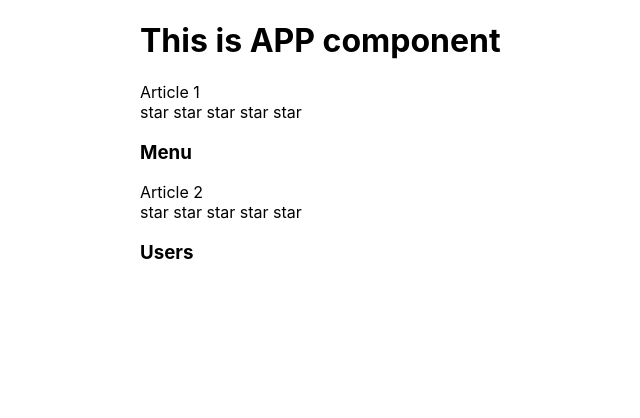
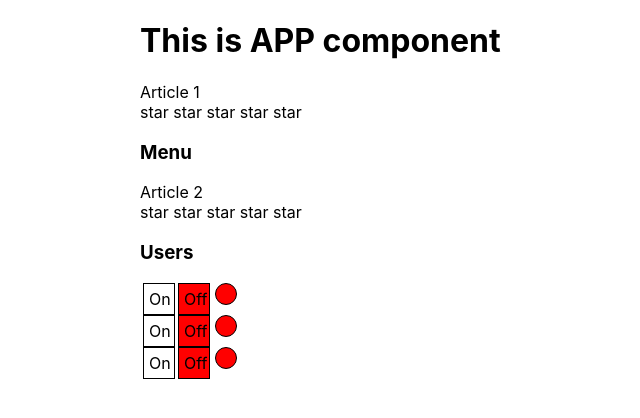
Before and after one commit to Nirweint/kabzda-kak-podrobno, a React (Create React App) app: page / in a window 1280 px wide. Shown: the top 418 px of the page, without its empty margins (200-840 px from the left). Built offline with nearby package versions, Linux system fonts and the light colour scheme.

Commit message:
08 hw finish

```diff
--- a/src/App.tsx
+++ b/src/App.tsx
@@ -2,9 +2,10 @@ import React, {useState} from 'react';
 import './App.css';
 import {Accordion} from "./components/Accordion/Accordion";
 import {Rating, RatingValueType} from "./components/Rating/Rating";
-import {OnOff} from "./components/onOff/OnOff";
+import {UncontrolledOnOff} from "./components/UncontrolledOnOff/UncontrolledOnOff";
 import {UncontrolledAccordion} from './components/UncontrolledAccordion/UncontrolledAccordion';
 import {UncontrolledRating} from './components/UncontrolledRating/UncontrolledRating';
+import {OnOff} from "./components/OnOff/OnOff";
 
 // function declaration
 function App() {
@@ -12,6 +13,7 @@ function App() {
 
     const [ratingValue, setRatingValue] = useState<RatingValueType>(0)
     const [accordionCollapsed, setAccordionCollapsed] = useState<boolean>(true)
+    const [onOfValue, setOnOfValue] = useState<boolean>(false)
 
     // return JSX!!!
     return (
@@ -32,9 +34,10 @@ function App() {
                 value={accordionCollapsed}
             />
 
-            {/*<OnOff/>*/}
-            {/*<OnOff/>*/}
-            {/*<OnOff/>*/}
+            <UncontrolledOnOff/>
+
+            <OnOff value={onOfValue} onClick={setOnOfValue}/>
+            <OnOff value={onOfValue} onClick={setOnOfValue}/>
 
             {/*<UncontrolledAccordion titleValue={"Menu"}/>*/}
             {/*<UncontrolledAccordion titleValue={"Users"}/>*/}
--- /dev/null
+++ b/src/components/OnOff/OnOff.tsx
@@ -0,0 +1,48 @@
+import React from 'react';
+
+type OnOffPropsType = {
+    value: boolean
+    onClick: (value: boolean) => void
+}
+
+export function OnOff(props: OnOffPropsType) {
+
+    const onStyle = {
+        display: "inline-block",
+        width: "20px",
+        height: "20px",
+        padding: '5px',
+        cursor: "pointer",
+        border: "1px solid black",
+        marginLeft: "3px",
+        backgroundColor: props.value ? "green" : "white",
+    }
+    const offStyle = {
+        display: "inline-block",
+        width: "20px",
+        height: "20px",
+        padding: '5px',
+        cursor: "pointer",
+        border: "1px solid black",
+        marginLeft: "3px",
+        backgroundColor: props.value ? "white" : "red",
+    }
+    const indicatorStyle = {
+        display: "inline-block",
+        width: "20px",
+        height: "20px",
+        borderRadius: "50%",
+        border: "1px solid black",
+        marginLeft: "5px",
+        backgroundColor: props.value ? "green" : "red",
+    }
+    const onClickIndicatorToggle = () => props.onClick(!props.value)
+
+    return (
+        <div>
+            <div style={onStyle} onClick={onClickIndicatorToggle}>On</div>
+            <div style={offStyle} onClick={onClickIndicatorToggle}>Off</div>
+            <div style={indicatorStyle}></div>
+        </div>
+    );
+}
--- a/src/components/onOff/OnOff.tsx
+++ b/src/components/UncontrolledOnOff/UncontrolledOnOff.tsx
@@ -1,10 +1,10 @@
 import React, { useState } from 'react';
 
-type OnOffPropsType = {
+type UncontrolledOnOffPropsType = {
     // on: boolean
 }
 
-export function OnOff(props: OnOffPropsType) {
+export function UncontrolledOnOff(props: UncontrolledOnOffPropsType) {
 
     let [on, setOn] = useState(false)
 
```
